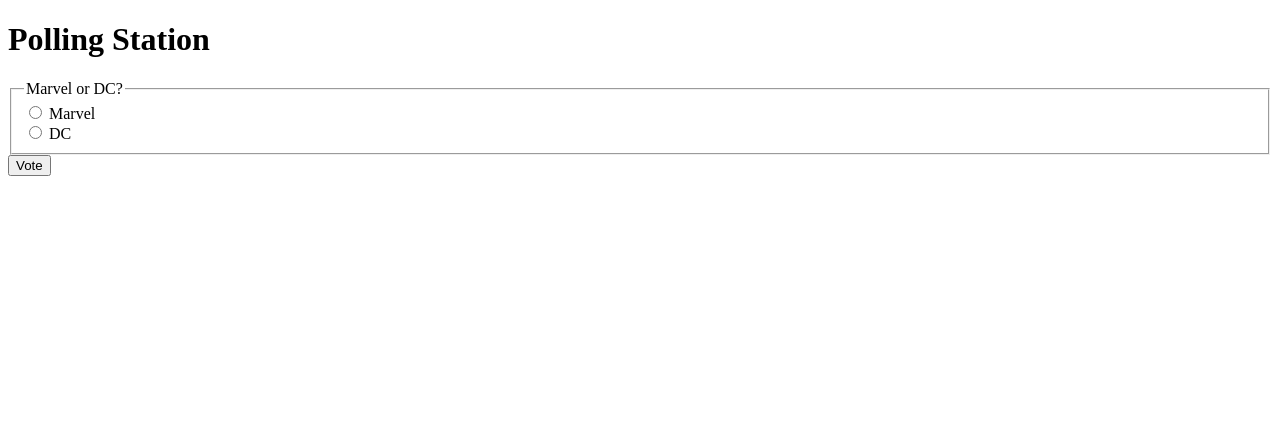
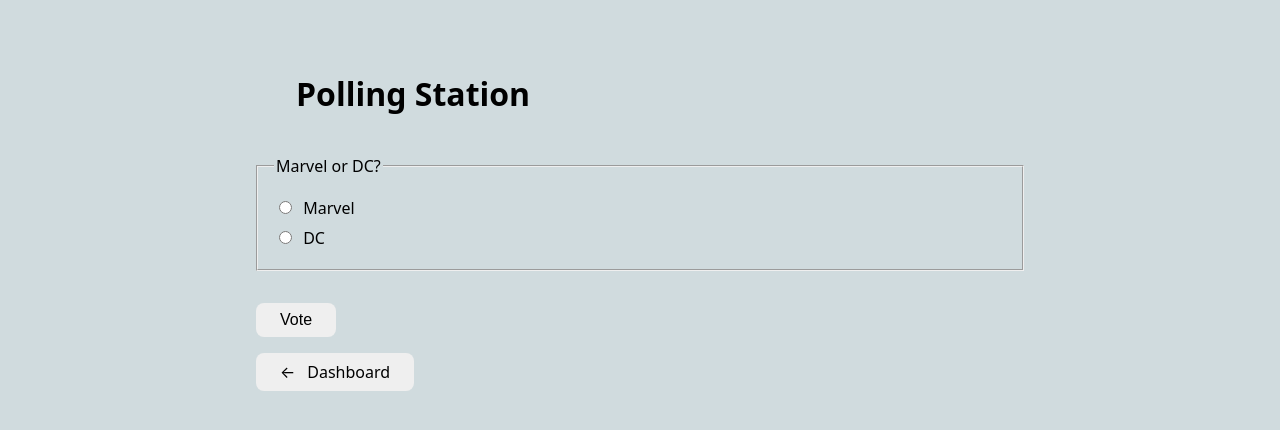
Before and after one commit to WiebkeFr/django-poll-station, a Django app: page /polls/1/ in a window 1280 px wide. Shown: the top 430 px of the page. Run offline with Django 4.2, Linux system fonts and the light colour scheme; data comes from the database, SQL or seed files in the repository; both versions use the stored data as it was after the commit.

Commit message:
tutorial 6: style

```diff
--- /dev/null
+++ b/polls/static/polls/style.css
@@ -0,0 +1,102 @@
+body {
+    font-family: Canva Sans,Noto Sans Variable,Noto Sans,-apple-system,BlinkMacSystemFont,Segoe UI,Helvetica,Arial,sans-serif;
+    background: #D0DBDE;
+    margin: 0px;
+    padding: 32px 20%;
+    color: black;
+}
+
+h1 {
+    margin: 40px;
+}
+
+hl {
+    list-style: none;
+}
+
+ul {
+    padding: 0px;
+    position: relative;
+}
+
+li {
+    background: white;
+    border-radius: 8px;
+    box-shadow: 2px 2px 10px #a7b0b3;
+    list-style: none;
+    transition-duration: .5s;
+    margin: 24px 0px;
+}
+
+li:hover {
+    box-shadow: 5px 7px 10px #a7b0b3;
+    margin: 24px -10px;
+}
+
+a {
+    display: block;
+    color: unset;
+    text-decoration: none;
+    padding: 32px;
+}
+
+fieldset {
+    margin: 16px 0px;
+    padding: 16px;
+}
+
+label {
+    display: inline-block;
+    margin: 4px;
+    font-size: 16px;
+}
+
+input[type=submit] {
+    margin: 16px 0px;
+    padding: 8px 24px;
+    border: none;
+    border-radius: 8px;
+    cursor: pointer;
+    font-size: 16px;
+}
+
+input[type=submit]:hover {
+    background: white;
+}
+
+.back-to-dashboard {
+    background: #EFEFEF;
+    padding: 8px 24px;
+    cursor: pointer;
+    font-size: 16px;
+    border-radius: 8px;
+    width: fit-content;
+}
+
+.back-to-dashboard:hover {
+    background: white;
+}
+
+.back-to-dashboard span {
+    padding-right: 12px;
+}
+
+table {
+    width: 100%;
+    border-collapse: collapse;
+    margin-bottom: 16px;
+}
+
+tr {
+    border-bottom: 1px solid grey;
+}
+
+tr:last-child {
+    border: unset;
+}
+
+th {
+    padding: 16px;
+    text-align: left;
+    font-weight: normal;
+}
--- a/polls/templates/polls/details.html
+++ b/polls/templates/polls/details.html
@@ -2,7 +2,9 @@
 <html lang="en-US">
   <head>
     <meta charset="utf-8" />
-    <title>Current Poll</title>
+    <title>Polling Station</title>
+    {% load static %}
+    <link rel="stylesheet" href="{% static 'polls/style.css' %}">
   </head>
   <body>
     <h1>Polling Station</h1>
@@ -18,5 +20,6 @@
         </fieldset>
         <input type="submit" value="Vote"/>
     </form>
+    <a class="back-to-dashboard" href={% url "polls:index" %}><span>&#8592;</span>Dashboard</a>
   </body>
 </html>
--- a/polls/templates/polls/index.html
+++ b/polls/templates/polls/index.html
@@ -2,7 +2,9 @@
 <html lang="en-US">
   <head>
     <meta charset="utf-8" />
-    <title>Current Polls</title>
+    <title>Polling Station</title>
+    {% load static %}
+    <link rel="stylesheet" href="{% static 'polls/style.css' %}">
   </head>
   <body>
     <h1>Current Polls</h1>
--- a/polls/views.py
+++ b/polls/views.py
@@ -17,7 +17,7 @@
 
     def get_queryset(self):
         """Return the last five published questions"""
-        return Question.objects.filter(pub_date__lte=timezone.now()).order_by('-pub_date')[:5]
+        return Question.objects.filter(pub_date__lte=timezone.now()).order_by('-pub_date')
 
 class DetailView(generic.DetailView):
     model = Question
--- /dev/null
+++ b/requirements.txt
@@ -0,0 +1 @@
+Django==4.1.2
```
Also changed, not shown: polls/templates/polls/results.html (+8 -6 lines), db.sqlite3.
